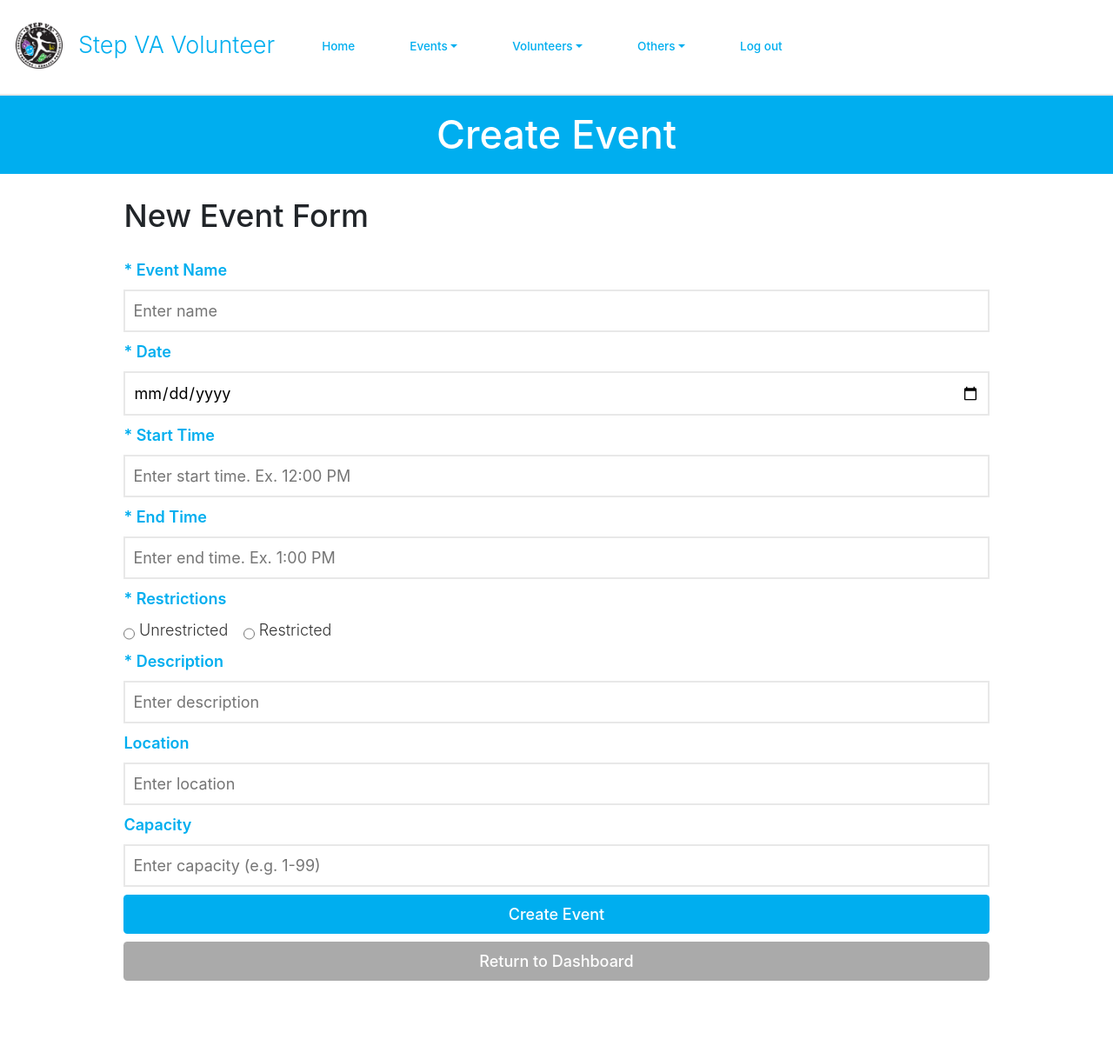
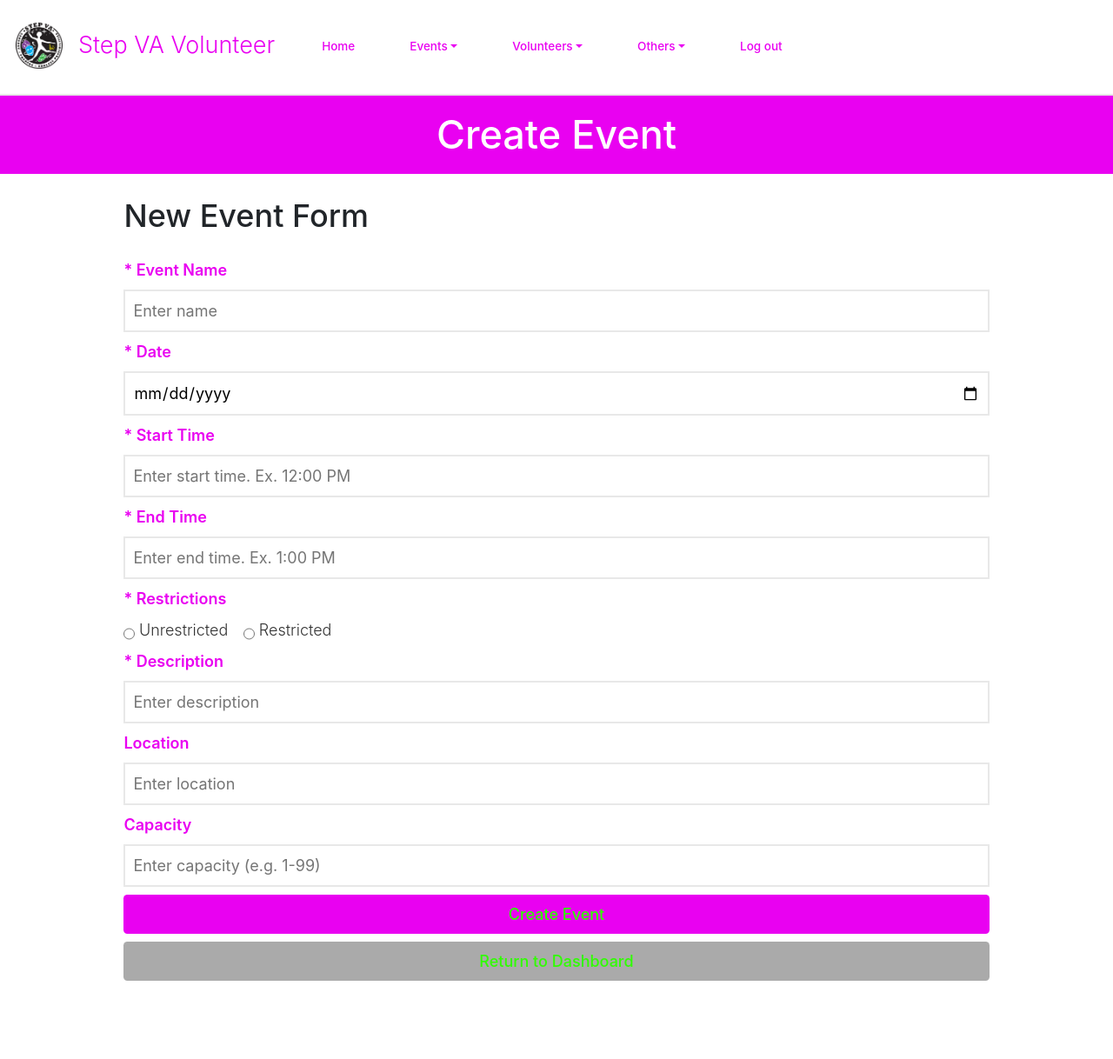
Before and after one commit to ebrenna2/StepVA2025, a PHP site: page /stepvarepo/addEvent.php in a window 1280 px wide. Shown: the whole page at 87% size. Run offline with PHP 8.4, Linux system fonts and the light colour scheme; the visitor is signed in with stand-in values (Sample User, id 1).

Commit message:
Changed main color of website to purple from blue.

```diff
--- a/css/base.css
+++ b/css/base.css
@@ -60,7 +60,7 @@ table, td, tr, th, form, fieldset, em, button, a {
 
     --shadow-and-border-color: #e8e8e8;
 
-    --main-color: #00aeef;
+    --main-color: #e901f1;
     --accent-color: #39B54A;
     --secondary-accent-color: #a3e0f7;
 
@@ -68,7 +68,7 @@ table, td, tr, th, form, fieldset, em, button, a {
     --calendar-event-color-hover: var(--main-color);
     --calendar-today-border: 2px solid var(--secondary-accent-color);
 
-    --button-font-color: white;
+    --button-font-color: rgb(47, 255, 1);
     --button-padding: 0.5rem 1.5rem;
     --button-border-radius: 0.25rem;
 
```
